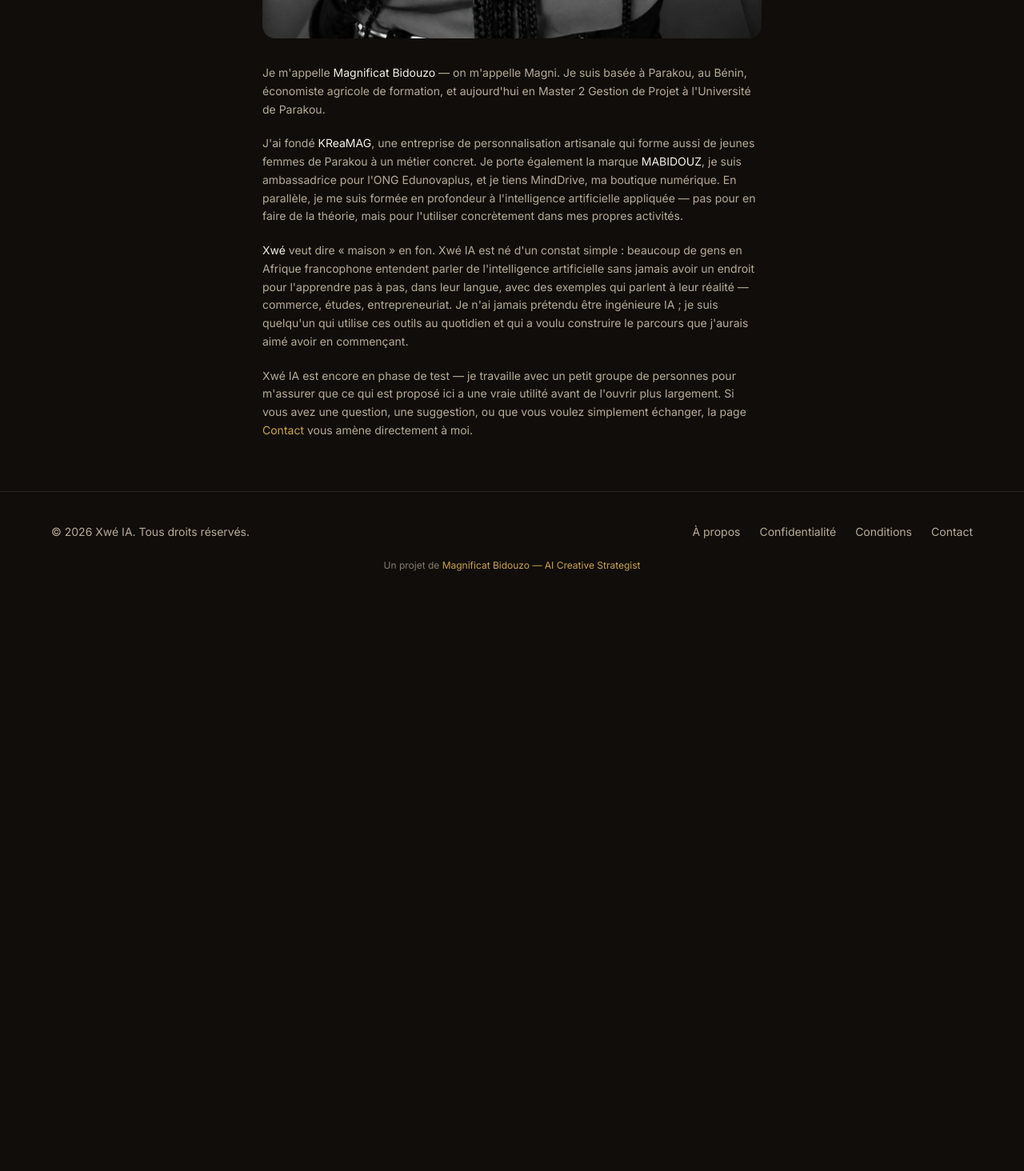
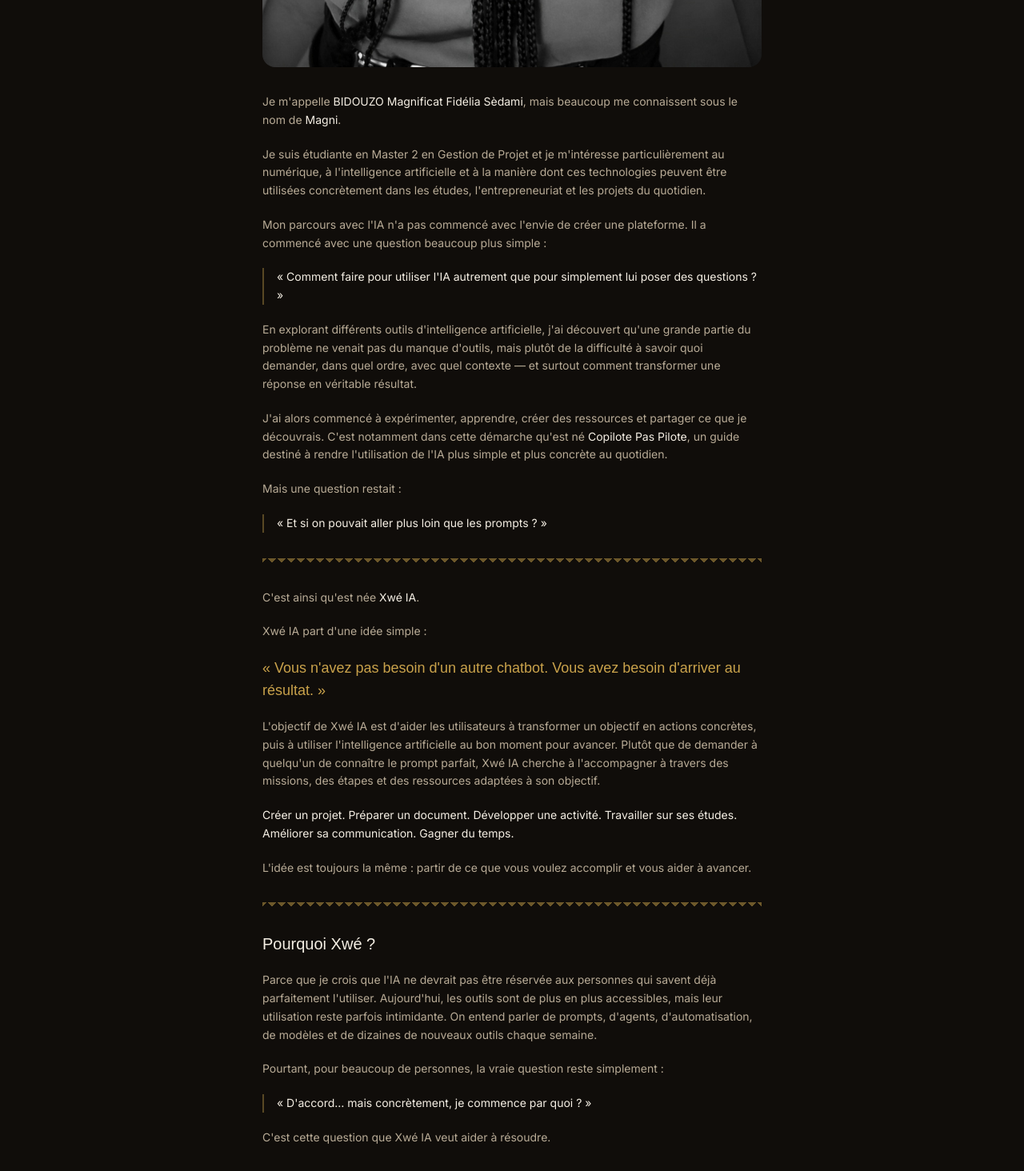
Before and after one commit to Magnificat222/Xwe-ia, a Next.js app: page /a-propos in a window 1280 px wide. Shown: the part 1330-2794 px from the top of the page at 80% size. Before the commit the page ends 2085 px from the top, so only its background shows below. Built offline with nearby package versions, Linux system fonts and the light colour scheme; no server answers; a web font is replaced by a local one.

Commit message:
feat: repositionnement, page a-propos factuelle, mes projets reels

```diff
--- a/app/(dashboard)/dashboard/page.tsx
+++ b/app/(dashboard)/dashboard/page.tsx
@@ -9,6 +9,7 @@
 import { formatMinutes } from "@/lib/utils";
 import { parseDashboardPrefs } from "@/lib/dashboard-prefs";
 import { EmailVerificationBanner } from "@/components/shared/email-verification-banner";
+import { MyProjects } from "@/components/dashboard/my-projects";
 
 const CHART_COLORS = ["#c9531f", "#c9a24b", "#3a7a52", "#8a7c68"];
 
@@ -103,6 +104,8 @@
           </Link>
         </div>
       </div>
+
+      <MyProjects userId={userId} />
 
       {prefs.showStats && (
       <div className="grid gap-4 sm:grid-cols-3">
--- a/app/a-propos/page.tsx
+++ b/app/a-propos/page.tsx
@@ -15,13 +15,15 @@
           <ArrowLeft size={15} /> Retour à l'accueil
         </Link>
 
-        <p className="font-mono text-xs uppercase tracking-[0.2em] text-or">À propos</p>
-        <h1 className="mt-2 font-display text-3xl text-ivoire">La personne derrière Xwé IA</h1>
+        <p className="font-mono text-xs uppercase tracking-[0.2em] text-or">À propos de Xwé IA</p>
+        <h1 className="mt-2 font-display text-3xl text-ivoire">
+          L'IA est puissante. Encore faut-il savoir quoi en faire.
+        </h1>
 
         <div className="mt-8 overflow-hidden rounded-2xl">
           <Image
             src="/magni-portrait.jpg"
-            alt="Magnificat Bidouzo, fondatrice de Xwé IA"
+            alt="Magnificat Fidélia Sèdami Bidouzo, fondatrice de Xwé IA"
             width={900}
             height={1200}
             className="w-full object-cover"
@@ -30,37 +32,116 @@
 
         <div className="mt-8 space-y-5 text-sm leading-relaxed text-ivoire-dim">
           <p>
-            Je m'appelle <span className="text-ivoire">Magnificat Bidouzo</span> — on m'appelle
-            Magni. Je suis basée à Parakou, au Bénin, économiste agricole de formation, et
-            aujourd'hui en Master 2 Gestion de Projet à l'Université de Parakou.
+            Je m'appelle <span className="text-ivoire">BIDOUZO Magnificat Fidélia Sèdami</span>,
+            mais beaucoup me connaissent sous le nom de <span className="text-ivoire">Magni</span>.
           </p>
           <p>
-            J'ai fondé <span className="text-ivoire">KReaMAG</span>, une entreprise de
-            personnalisation artisanale qui forme aussi de jeunes femmes de Parakou à un métier
-            concret. Je porte également la marque <span className="text-ivoire">MABIDOUZ</span>,
-            je suis ambassadrice pour l'ONG Edunovaplus, et je tiens MindDrive, ma boutique
-            numérique. En parallèle, je me suis formée en profondeur à l'intelligence
-            artificielle appliquée — pas pour en faire de la théorie, mais pour l'utiliser
-            concrètement dans mes propres activités.
+            Je suis étudiante en Master 2 en Gestion de Projet et je m'intéresse
+            particulièrement au numérique, à l'intelligence artificielle et à la
+            manière dont ces technologies peuvent être utilisées concrètement dans
+            les études, l'entrepreneuriat et les projets du quotidien.
           </p>
           <p>
-            <span className="text-ivoire">Xwé</span> veut dire « maison » en fon. Xwé IA est né
-            d'un constat simple : beaucoup de gens en Afrique francophone entendent parler de
-            l'intelligence artificielle sans jamais avoir un endroit pour l'apprendre pas à pas,
-            dans leur langue, avec des exemples qui parlent à leur réalité — commerce, études,
-            entrepreneuriat. Je n'ai jamais prétendu être ingénieure IA ; je suis quelqu'un qui
-            utilise ces outils au quotidien et qui a voulu construire le parcours que j'aurais
-            aimé avoir en commençant.
+            Mon parcours avec l'IA n'a pas commencé avec l'envie de créer une
+            plateforme. Il a commencé avec une question beaucoup plus simple :
+          </p>
+          <p className="border-l-2 border-or/40 pl-4 text-ivoire">
+            « Comment faire pour utiliser l'IA autrement que pour simplement lui
+            poser des questions ? »
           </p>
           <p>
-            Xwé IA est encore en phase de test — je travaille avec un petit groupe de personnes
-            pour m'assurer que ce qui est proposé ici a une vraie utilité avant de l'ouvrir plus
-            largement. Si vous avez une question, une suggestion, ou que vous voulez simplement
-            échanger, la page{" "}
-            <Link href="/contact" className="text-or hover:underline">Contact</Link> vous amène
-            directement à moi.
+            En explorant différents outils d'intelligence artificielle, j'ai
+            découvert qu'une grande partie du problème ne venait pas du manque
+            d'outils, mais plutôt de la difficulté à savoir quoi demander, dans
+            quel ordre, avec quel contexte — et surtout comment transformer une
+            réponse en véritable résultat.
+          </p>
+          <p>
+            J'ai alors commencé à expérimenter, apprendre, créer des ressources et
+            partager ce que je découvrais. C'est notamment dans cette démarche
+            qu'est né <span className="text-ivoire">Copilote Pas Pilote</span>, un
+            guide destiné à rendre l'utilisation de l'IA plus simple et plus
+            concrète au quotidien.
+          </p>
+          <p>Mais une question restait :</p>
+          <p className="border-l-2 border-or/40 pl-4 text-ivoire">
+            « Et si on pouvait aller plus loin que les prompts ? »
+          </p>
+
+          <div className="liseré my-8" />
+
+          <p>C'est ainsi qu'est née <span className="text-ivoire">Xwé IA</span>.</p>
+          <p>Xwé IA part d'une idée simple :</p>
+          <p className="font-display text-lg text-or">
+            « Vous n'avez pas besoin d'un autre chatbot. Vous avez besoin
+            d'arriver au résultat. »
+          </p>
+          <p>
+            L'objectif de Xwé IA est d'aider les utilisateurs à transformer un
+            objectif en actions concrètes, puis à utiliser l'intelligence
+            artificielle au bon moment pour avancer. Plutôt que de demander à
+            quelqu'un de connaître le prompt parfait, Xwé IA cherche à
+            l'accompagner à travers des missions, des étapes et des ressources
+            adaptées à son objectif.
+          </p>
+          <p className="text-ivoire">
+            Créer un projet. Préparer un document. Développer une activité.
+            Travailler sur ses études. Améliorer sa communication. Gagner du
+            temps.
+          </p>
+          <p>
+            L'idée est toujours la même : partir de ce que vous voulez accomplir
+            et vous aider à avancer.
+          </p>
+
+          <div className="liseré my-8" />
+
+          <h2 className="font-display text-xl text-ivoire">Pourquoi Xwé ?</h2>
+          <p>
+            Parce que je crois que l'IA ne devrait pas être réservée aux
+            personnes qui savent déjà parfaitement l'utiliser. Aujourd'hui, les
+            outils sont de plus en plus accessibles, mais leur utilisation reste
+            parfois intimidante. On entend parler de prompts, d'agents,
+            d'automatisation, de modèles et de dizaines de nouveaux outils chaque
+            semaine.
+          </p>
+          <p>Pourtant, pour beaucoup de personnes, la vraie question reste simplement :</p>
+          <p className="border-l-2 border-or/40 pl-4 text-ivoire">
+            « D'accord… mais concrètement, je commence par quoi ? »
+          </p>
+          <p>C'est cette question que Xwé IA veut aider à résoudre.</p>
+
+          <div className="liseré my-8" />
+
+          <h2 className="font-display text-xl text-ivoire">
+            Une plateforme qui évoluera avec ses utilisateurs
+          </h2>
+          <p>
+            Xwé IA est un projet en construction. Il évoluera au fil des retours,
+            des besoins et des usages de ses utilisateurs. L'ambition n'est pas
+            de créer une plateforme qui prétend tout savoir. C'est de construire
+            progressivement un outil simple, pratique et réellement utile, qui
+            aide davantage de personnes à passer de :
+          </p>
+          <p className="border-l-2 border-ivoire/20 pl-4 text-ivoire">
+            « Je ne sais pas comment utiliser l'IA »
+          </p>
+          <p>à :</p>
+          <p className="border-l-2 border-or/40 pl-4 text-ivoire">
+            « Je sais quoi faire, et l'IA m'aide à le faire. »
+          </p>
+
+          <p className="pt-4 text-center font-display text-lg text-ivoire">
+            Bienvenue sur Xwé IA.
+            <br />
+            Votre objectif. Votre parcours. Vos résultats.
           </p>
         </div>
+
+        <p className="mt-10 text-center text-sm text-ivoire-dim">
+          Une question, une suggestion ?{" "}
+          <Link href="/contact" className="text-or hover:underline">Écrivez-moi</Link>.
+        </p>
       </div>
       <Footer />
     </main>
--- /dev/null
+++ b/components/dashboard/my-projects.tsx
@@ -0,0 +1,69 @@
+import Link from "next/link";
+import { prisma } from "@/lib/prisma";
+import { Card } from "@/components/ui/card";
+import { ArrowRight, FolderKanban } from "lucide-react";
+
+// "Mes projets" reuses real data already in the schema — a parcours
+// (LearningPath) grouping missions, and each user's Progress on those
+// missions. Nothing here is mocked: the percentage is a genuine count of
+// completed missions within a started parcours.
+export async function MyProjects({ userId }: { userId: string }) {
+  const paths = await prisma.learningPath.findMany({
+    where: { isPublished: true },
+    include: { missions: { include: { mission: true } } },
+  });
+
+  const progress = await prisma.progress.findMany({
+    where: { userId, completed: true },
+    select: { missionId: true },
+  });
+  const completedMissionIds = new Set(progress.map((p) => p.missionId));
+
+  const projects = paths
+    .map((path) => {
+      const missionIds = path.missions.map((m) => m.missionId);
+      const completedCount = missionIds.filter((id) => completedMissionIds.has(id)).length;
+      const percent = missionIds.length > 0 ? Math.round((completedCount / missionIds.length) * 100) : 0;
+
+      // Next mission to continue with: the first one in order not yet completed.
+      const next = path.missions
+        .sort((a, b) => a.order - b.order)
+        .find((m) => !completedMissionIds.has(m.missionId));
+
+      return { path, percent, completedCount, total: missionIds.length, nextSlug: next?.mission.slug };
+    })
+    .filter((p) => p.completedCount > 0 && p.percent < 100)
+    .sort((a, b) => b.percent - a.percent);
+
+  if (projects.length === 0) return null;
+
+  return (
+    <section>
+      <div className="mb-4 flex items-center gap-2">
+        <FolderKanban size={18} className="text-or" />
+        <h2 className="font-display text-xl text-ivoire">Mes projets en cours</h2>
+      </div>
+      <div className="space-y-3">
+        {projects.map(({ path, percent, completedCount, total, nextSlug }) => (
+          <Card key={path.id} className="flex flex-col gap-3 sm:flex-row sm:items-center sm:justify-between">
+            <div className="flex-1">
+              <p className="font-display text-base text-ivoire">{path.title}</p>
+              <p className="mt-1 text-xs text-ivoire-dim">{completedCount} / {total} missions</p>
+              <div className="mt-2 h-1.5 w-full max-w-xs overflow-hidden rounded-full bg-ivoire/10">
+                <div className="h-full rounded-full bg-or" style={{ width: `${percent}%` }} />
+              </div>
+            </div>
+            <div className="flex items-center gap-3">
+              <span className="font-display text-lg text-or">{percent}%</span>
+              <Link href={nextSlug ? `/missions/${nextSlug}` : `/parcours/${path.slug}`}>
+                <span className="inline-flex items-center gap-1.5 rounded-full bg-or px-4 py-2 text-sm font-medium text-noir">
+                  Continuer <ArrowRight size={14} />
+                </span>
+              </Link>
+            </div>
+          </Card>
+        ))}
+      </div>
+    </section>
+  );
+}
--- a/components/marketing/hero.tsx
+++ b/components/marketing/hero.tsx
@@ -26,16 +26,20 @@
             Vous avez besoin d'arriver <span className="text-or">au résultat</span>.
           </h1>
           <p className="mt-6 max-w-md text-base leading-relaxed text-ivoire-dim">
-            Xwé IA transforme un objectif — business plan, lancement
-            d'entreprise, soutenance, personal branding — en missions guidées,
-            avec les prompts et les outils IA qu'il faut à chaque étape.
+            Pas besoin de savoir écrire le prompt parfait. Choisissez ce que
+            vous voulez accomplir, répondez à quelques questions et avancez
+            étape par étape avec l'IA comme accompagnement — pas comme une
+            IA de plus à apprivoiser.
+          </p>
+          <p className="mt-4 font-display text-lg text-or">
+            ChatGPT te donne une réponse. Xwé IA t'aide à avancer.
           </p>
           <div className="mt-8 flex flex-wrap gap-4">
             <Link href="/register">
-              <Button size="lg">Choisir mon objectif</Button>
+              <Button size="lg">Commencer un projet</Button>
             </Link>
             <a href="#missions">
-              <Button size="lg" variant="secondary">Voir les missions</Button>
+              <Button size="lg" variant="secondary">Découvrir les missions</Button>
             </a>
           </div>
         </div>
```
Also changed, not shown: components/marketing/category-grid.tsx (+33 -9 lines).
